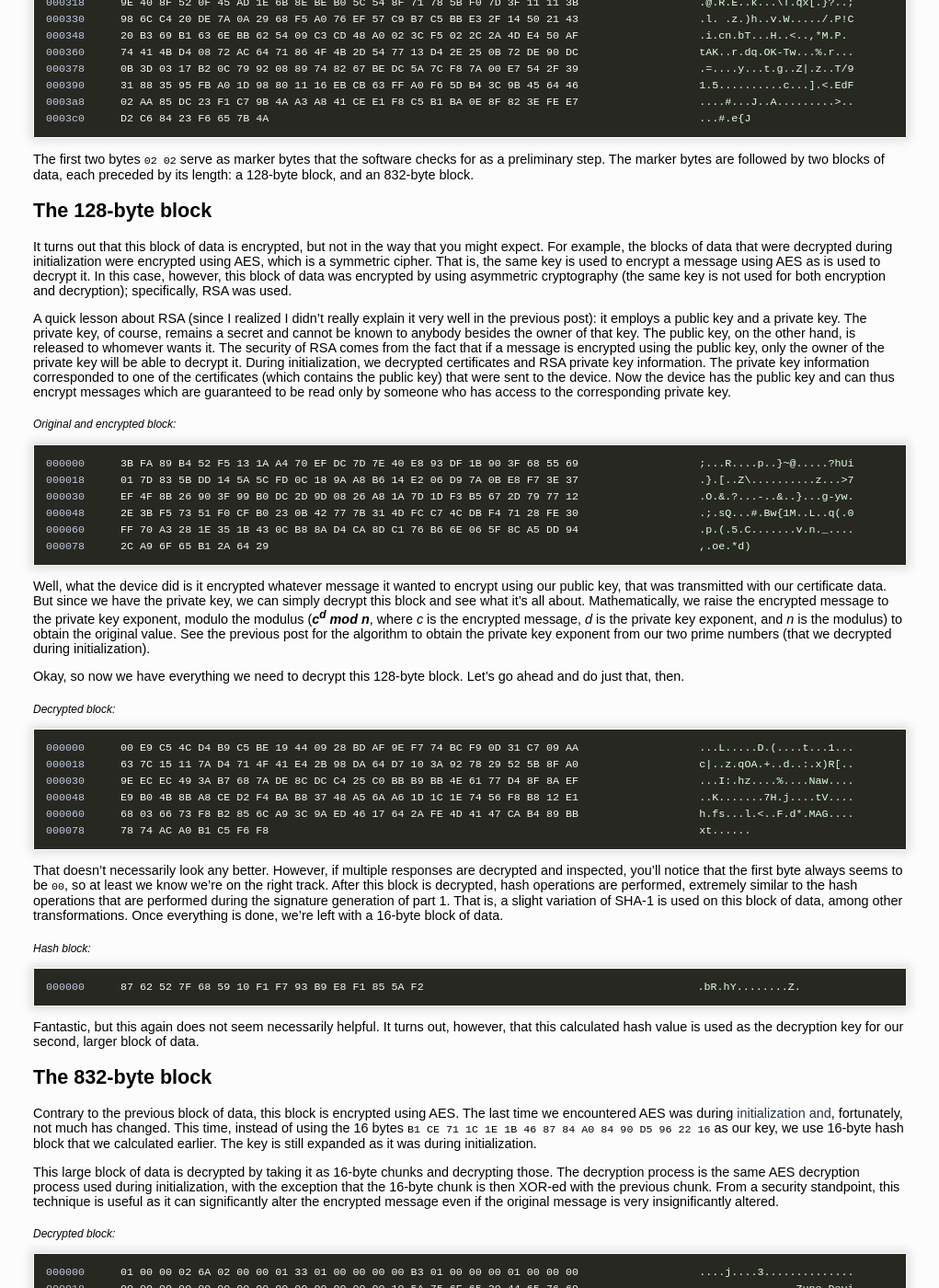
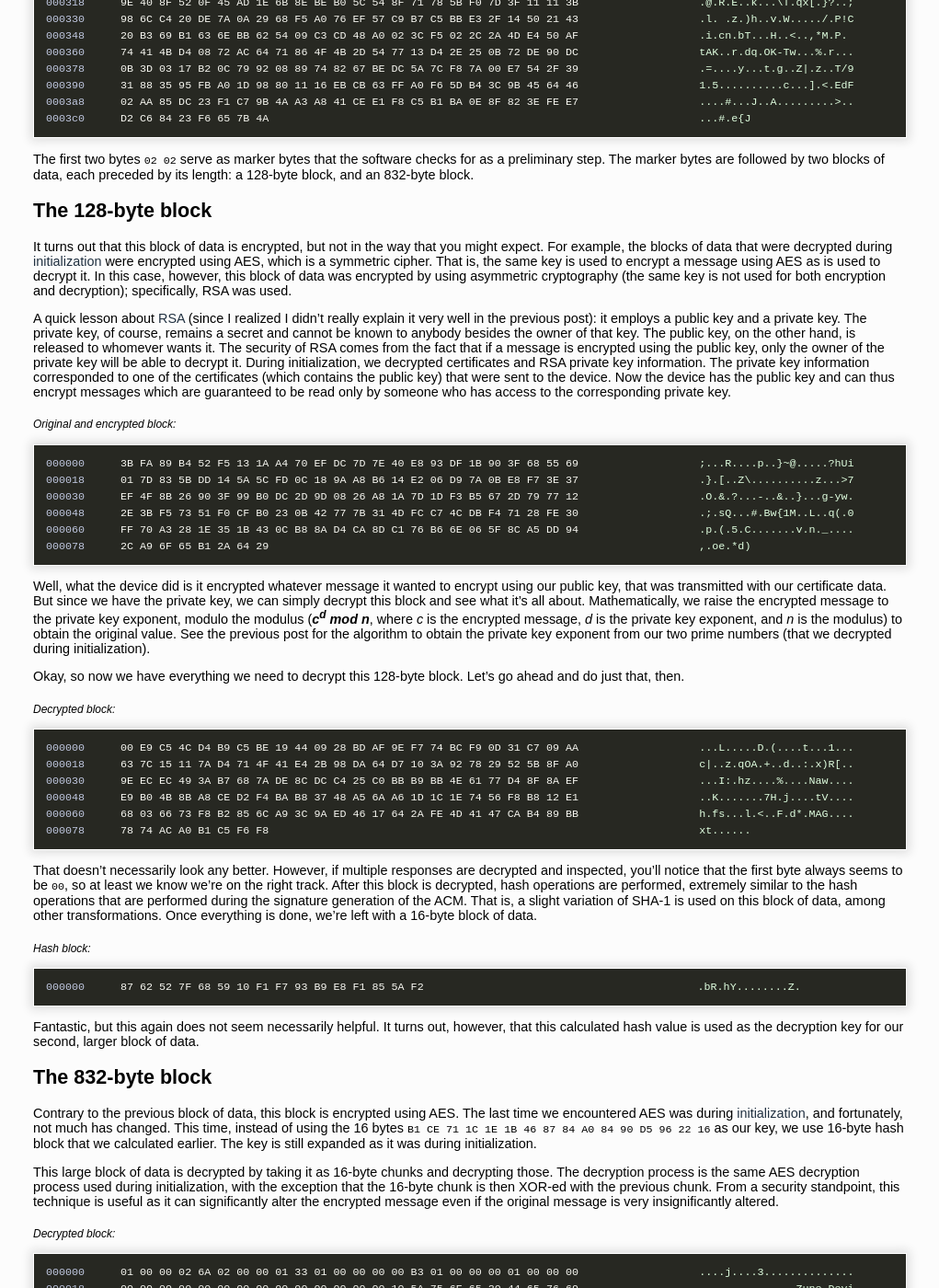
Before and after one commit to kbhomes/kbhomes.github.com, a Jekyll site: the page built from _posts/2011-08-09-mtpz-handshake-part-2-validate-handshake-response.markdown, in a window 1280 px wide and 1400 px high, scrolled down 946 px. Shown: the whole window at 92% size, without its empty margins (129-1150 px from the left). Built offline with Jekyll 4.4.1, drawn with Linux system fonts in a browser that asks for light colours; nearby versions of some CDN libraries; comment, search, counter and statistics services are not loaded; some of the changed lines change nothing that is shown; some of the changed text lies outside the part shown.

Commit message:
Annotated last post with links

```diff
--- a/_posts/2011-08-09-mtpz-handshake-part-2-validate-handshake-response.markdown
+++ b/_posts/2011-08-09-mtpz-handshake-part-2-validate-handshake-response.markdown
@@ -6,7 +6,8 @@
 
 <script type="text/javascript">addStylesheet("hextable.css");</script>
 
-It's been a fair amount of time since the last post on part 1 of the handshake, which dealt with generation of the Application Certificate Message (ACM for short).
+It's been a fair amount of time since the [last post on part 1 of the handshake](http://kbhomes.github.com/2011/07/06/mtpz-handshake-part-1-application-certificate-message.html),
+which dealt with generation of the Application Certificate Message (ACM for short).
 This post will talk about the next part, which is validation of the device's response to our message.
 
 This message is, for the most part, encrypted and so at first glance is indecipherable.
@@ -20,11 +21,11 @@
 ------------------
 
 It turns out that this block of data is encrypted, but not in the way that you might expect. For example, the blocks of data that were decrypted
-during initialization were encrypted using AES, which is a symmetric cipher. That is, the same key is used to encrypt a message using AES as is
+during [initialization](http://kbhomes.github.com/2011/04/26/mtpz-initialization-part-1.html) were encrypted using AES, which is a symmetric cipher. That is, the same key is used to encrypt a message using AES as is
 used to decrypt it. In this case, however, this block of data was encrypted by using asymmetric cryptography (the same key is not used for both encryption
 and decryption); specifically, RSA was used.
 
-A quick lesson about RSA (since I realized I didn't really explain it very well in the previous post): it employs a public key and a private key.
+A quick lesson about [RSA](http://en.wikipedia.org/wiki/RSA) (since I realized I didn't really explain it very well in the previous post): it employs a public key and a private key.
 The private key, of course, remains a secret and cannot be known to anybody besides the owner of that key. The public key, on the other hand,
 is released to whomever wants it. The security of RSA comes from the fact that if a message is encrypted using the public key, only the owner
 of the private key will be able to decrypt it. During initialization, we decrypted certificates and RSA private key information. The private key
@@ -46,7 +47,7 @@
 
 That doesn't necessarily look any better. However, if multiple responses are decrypted and inspected, you'll notice that the first byte always seems
 to be `00`, so at least we know we're on the right track. After this block is decrypted, hash operations are performed, extremely similar to the hash
-operations that are performed during the signature generation of part 1. That is, a slight variation of SHA-1 is used on this block of data, among other
+operations that are performed during the signature generation of the ACM. That is, a slight variation of SHA-1 is used on this block of data, among other
 transformations. Once everything is done, we're left with a 16-byte block of data.
 
 <em><sub>Hash block:</sub></em>
@@ -58,8 +59,8 @@
 The 832-byte block
 ------------------
 
-Contrary to the previous block of data, this block is encrypted using AES. The last time we encountered AES was during [initialization and](http://kbhomes.github.com/2011/04/26/mtpz-initialization-part-1.html),
-fortunately, not much has changed. This time, instead of using the 16 bytes `B1 CE 71 1C 1E 1B 46 87 84 A0 84 90 D5 96 22 16` as our key, we use 16-byte hash
+Contrary to the previous block of data, this block is encrypted using AES. The last time we encountered AES was during [initialization](http://kbhomes.github.com/2011/04/26/mtpz-initialization-part-1.html),
+and fortunately, not much has changed. This time, instead of using the 16 bytes `B1 CE 71 1C 1E 1B 46 87 84 A0 84 90 D5 96 22 16` as our key, we use 16-byte hash
 block that we calculated earlier. The key is still expanded as it was during initialization.
 
 This large block of data is decrypted by taking it as 16-byte chunks and decrypting those. The decryption process is the same AES decryption process used during initialization,
@@ -127,8 +128,8 @@
 Following that are 128 bytes, which is the message signature. It is generated in a fashion similar to our own ACM's signature, which is to
 concatenate the certificate data with the random bytes, perform a hash operation, and then sign it using RSA.
 
-Lastly, there are 32 bytes which seem to be a CBC-MAC code with SHA-256 applied (based on the strings within the application). This is similar to a digital
-signature, but it differs in that it uses a symmetric cipher as opposed to an asymmetric one like RSA.
+Lastly, there are 32 bytes which seem to be a [CBC-MAC](http://en.wikipedia.org/wiki/CBC-MAC) code with [SHA-256](http://en.wikipedia.org/wiki/SHA-2) applied (based on the strings within the application).
+This is similar to a digital signature, but it differs in that it uses a symmetric cipher as opposed to an asymmetric one like RSA.
 
 ### Message signature
 
```
